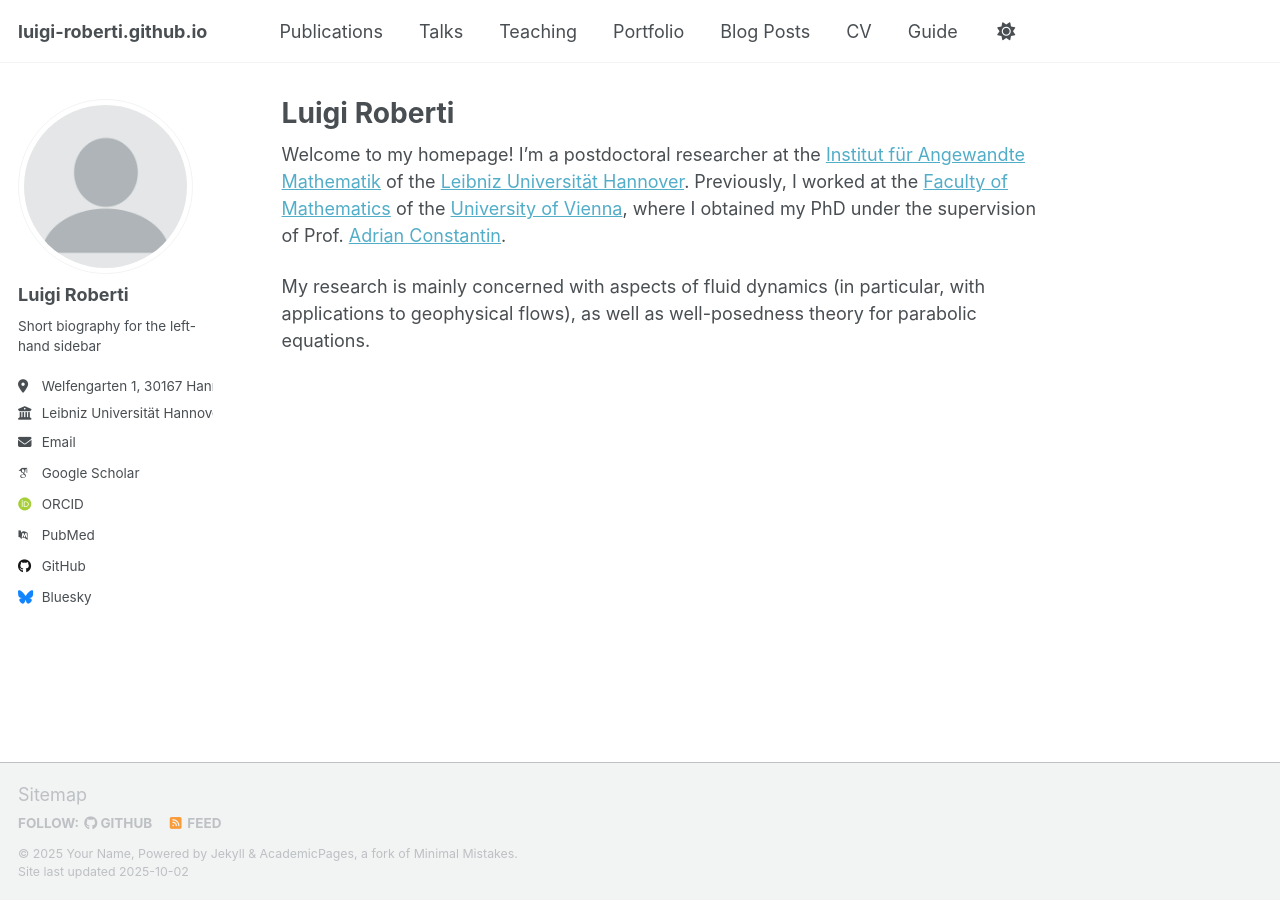
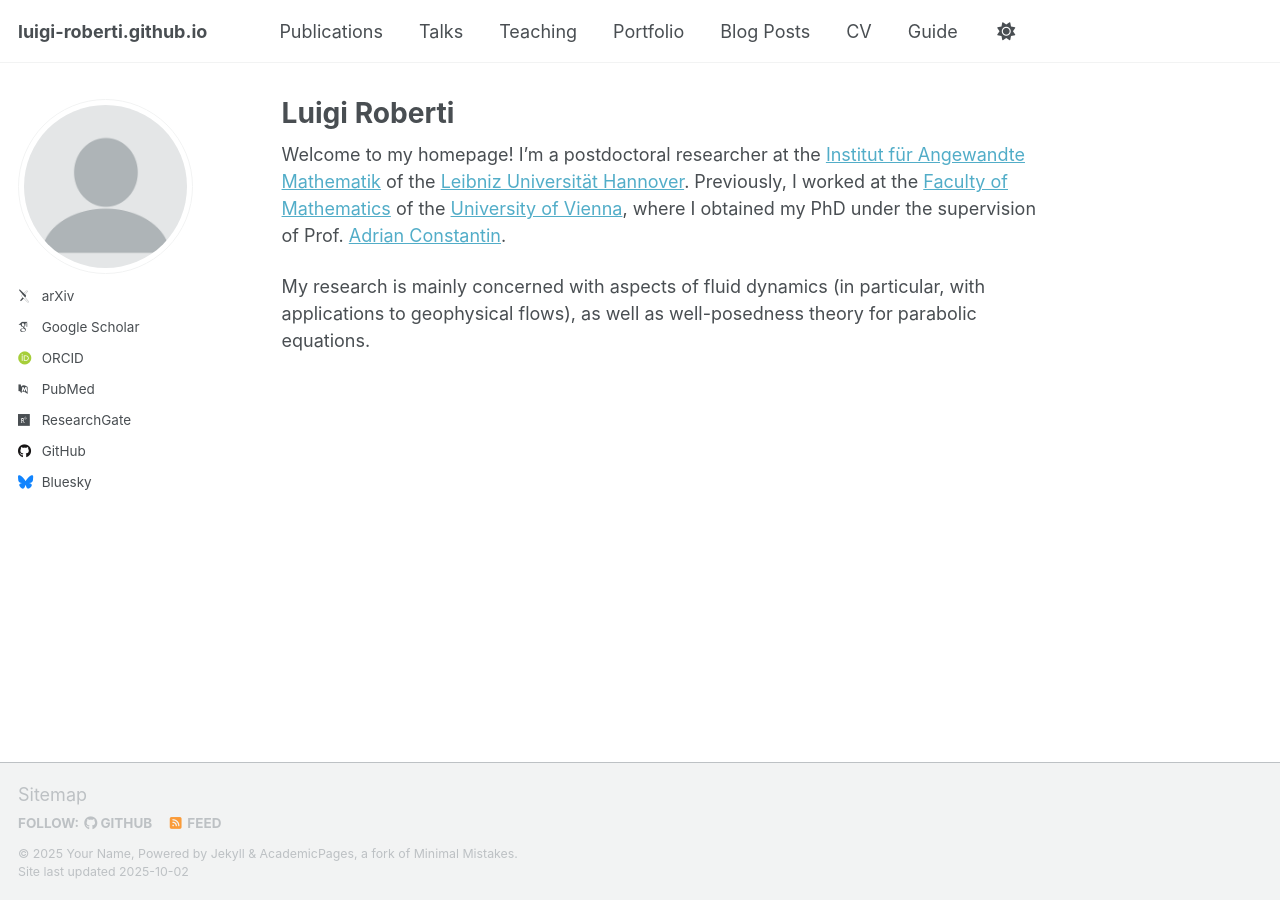
Before and after one commit to luigi-roberti/luigi-roberti.github.io, a Jekyll site: the page built from _pages/about.md, in a window 1280 px wide. Built offline with Jekyll 4.4.1, drawn with Linux system fonts in a browser that asks for light colours; some web fonts are replaced; a script that is not in the unit is left out; part of the change alters nothing that is shown.

Commit message:
Update _config.yml

```diff
--- a/_config.yml
+++ b/_config.yml
@@ -24,24 +24,24 @@ repository               : "academicpages/academicpages.github.io"
 author:
   # Biographic information
   avatar           : "profile.png"
-  name             : "Luigi Roberti"
+  name             : # "Luigi Roberti"
   pronouns         : # example: "she/her"
-  bio              : "Short biography for the left-hand sidebar"
-  employer         : "Leibniz Universität Hannover"
-  location         : "Welfengarten 1, 30167 Hannover"
+  bio              : # "Short biography for the left-hand sidebar"
+  employer         : # "Leibniz Universität Hannover"
+  location         : # "Welfengarten 1, 30167 Hannover, Room C405"
   uri              : # URL
-  email            : "roberti@ifam.uni-hannover.de"
+  email            : # "roberti@ifam.uni-hannover.de"
 
   # Academic websites
   academia         : # URL
-  arxiv            : # URL - Update with the correct link to your profile
-  googlescholar    : "https://scholar.google.com/citations?user=PS_CX0AAAAAJ"
+  arxiv            : "https://arxiv.org/a/roberti_l_1.html"
+  googlescholar    : "https://scholar.google.com/citations?user=R7BivBYAAAAJ&hl=en"
   inspire-hep      : # URL
   impactstory      : # URL
-  orcid            : "http://orcid.org/yourorcidurl"
+  orcid            : "https://orcid.org/0000-0001-7678-7389"
   semantic         : # URL
   pubmed           : "https://www.ncbi.nlm.nih.gov/pubmed/?term=john+snow"
-  researchgate     : # URL
+  researchgate     : "https://www.researchgate.net/profile/Luigi-Roberti"
   scopus           : # URL
 
   # Repositories and software development
```
